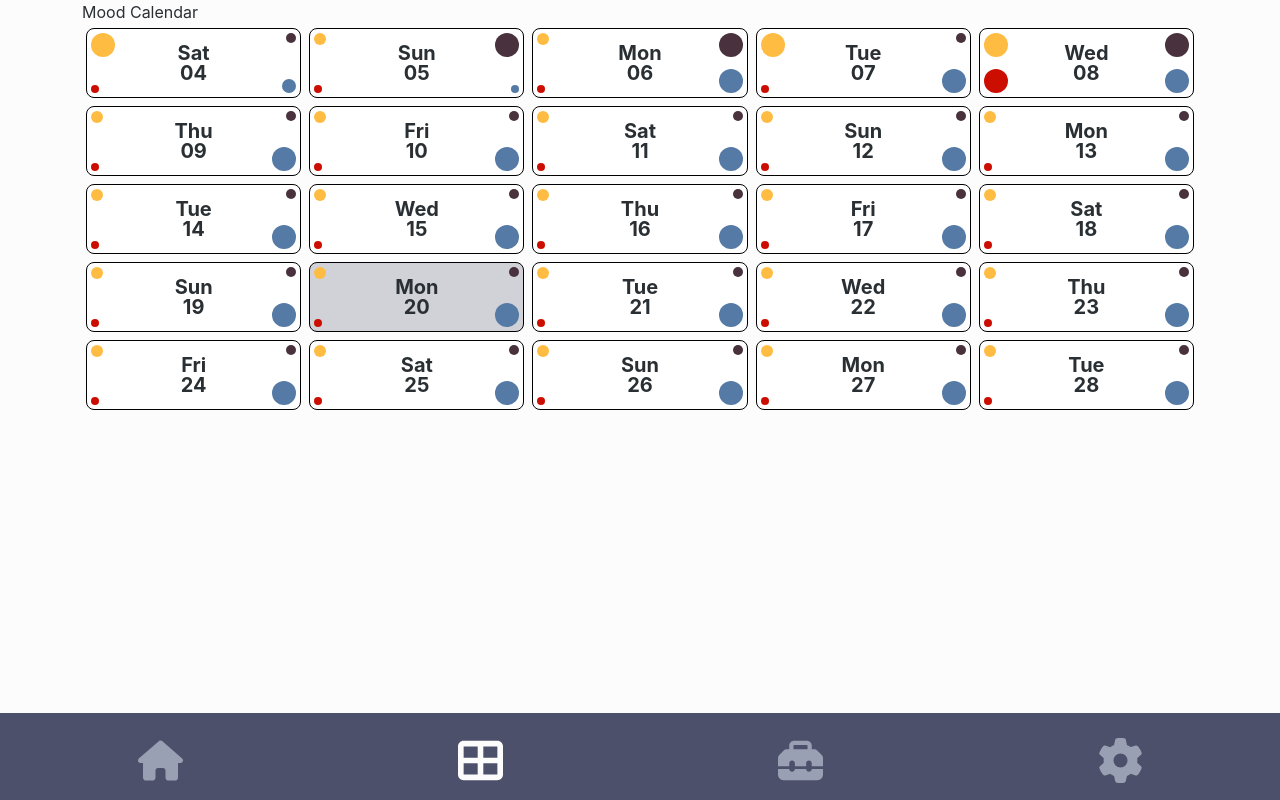
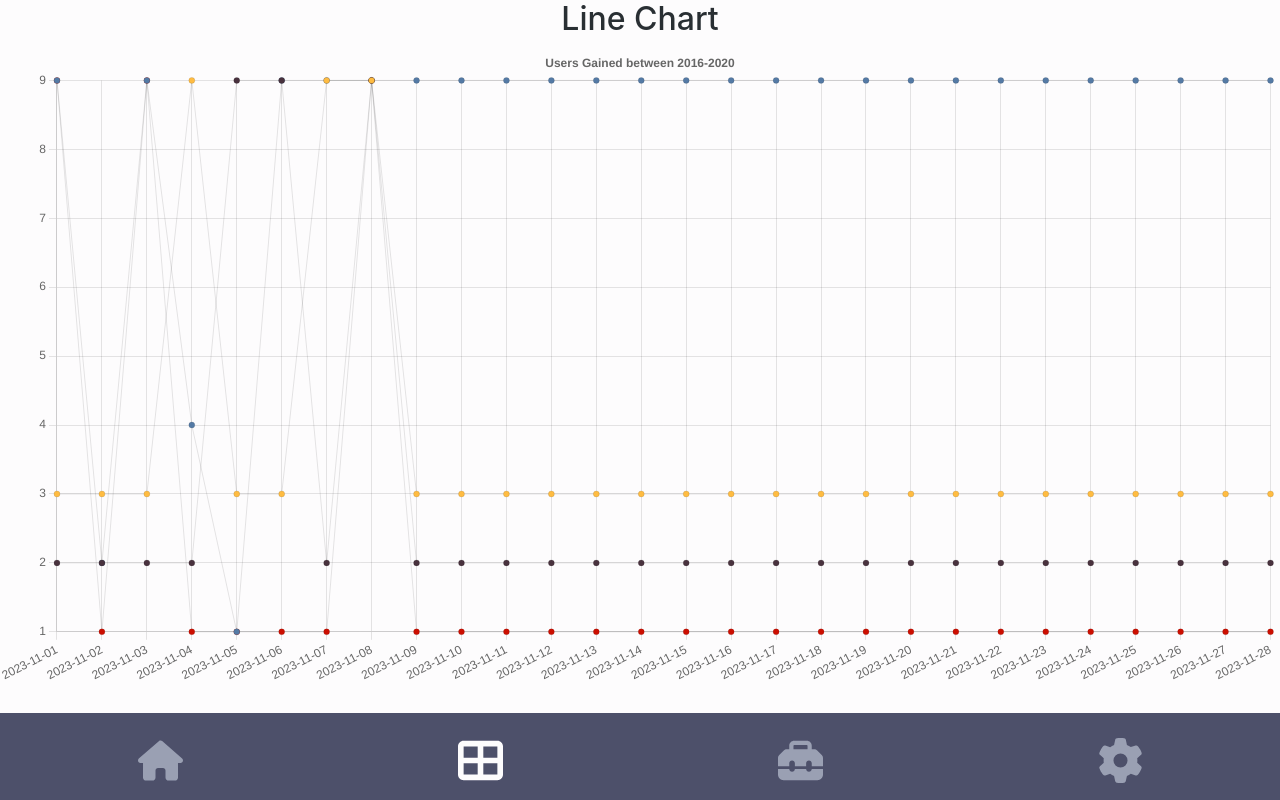
Before and after one commit to ckearl/called-to-heal, a React (Create React App) app: page / in a window 1280 px wide. Both pictures are taken after a click on the icon 480 px from the left and 760 px from the top of the page. Built offline with nearby package versions, Linux system fonts and the light colour scheme.

Commit message:
putting the chart on the grid page

```diff
--- a/package.json
+++ b/package.json
@@ -13,8 +13,10 @@
     "@testing-library/user-event": "^13.5.0",
     "babel-plugin-macros": "^3.1.0",
     "bootstrap": "^5.3.2",
+    "chart.js": "^4.4.1",
     "react": "^18.2.0",
     "react-bootstrap": "^2.9.1",
+    "react-chartjs-2": "^5.2.0",
     "react-dom": "^18.2.0",
     "seedrandom": "^3.0.5",
     "web-vitals": "^2.1.4"
--- a/src/Grid.js
+++ b/src/Grid.js
@@ -1,93 +1,65 @@
-import React from "react";
-import colors from "./constant";
+import React, { useContext, useState } from "react";
+import constants from "./constant";
+import Chart from "chart.js/auto";
+import { CategoryScale } from "chart.js";
+import LineChart from "./components/LineChart.js";
+import { UserContext } from "./UserContext";
 
-const Box = ({ day, date }) => {
-  const year = date.slice(0, 4);
-  const month = date.slice(5, 7);
-  const dayOfMonth = date.slice(8, 10);
-  const dayOfWeek = new Date(year, month - 1, dayOfMonth).getDay();
-  const daysOfWeek = ["Sun", "Mon", "Tue", "Wed", "Thu", "Fri", "Sat"];
+Chart.register(CategoryScale);
 
-  let bgColor = "white";
-  if (date === new Date().toISOString().slice(0, 10)) {
-    bgColor = colors.themeColors.primary + "40";
-  }
+const Grid = ({ user, setUser }) => {
+  const userContext = useContext(UserContext);
+  const days = Object.keys(userContext.users[0].grid.days);
+  // map through the days and return the value of each value of anxious
+  const anxious = Object.values(userContext.users[0].grid.days).map(
+    (day) => day.anxious
+  );
+  const sad = Object.values(userContext.users[0].grid.days).map(
+    (day) => day.sad
+  );
+  const angry = Object.values(userContext.users[0].grid.days).map(
+    (day) => day.angry
+  );
+  const tired = Object.values(userContext.users[0].grid.days).map(
+    (day) => day.tired
+  );
+
+  // .grid.days;
+  console.log(days);
+  const [chartData, setChartData] = useState({
+    labels: days,
+    // datasets is an array of objects where each object represents a set of data to display corresponding to the labels above. for brevity, we'll keep it at one object
+    datasets: [
+      {
+        label: "Anxious",
+        data: anxious,
+        backgroundColor: [constants.emotionColors.anxiousRGB],
+        borderWidth: 1,
+      },
+      {
+        label: "Tired",
+        data: tired,
+        backgroundColor: [constants.emotionColors.tiredRGB],
+        borderWidth: 1,
+      },
+      {
+        label: "Sad",
+        data: sad,
+        backgroundColor: [constants.emotionColors.sadRGB],
+        borderWidth: 1,
+      },
+      {
+        label: "Angry",
+        data: angry,
+        backgroundColor: [constants.emotionColors.angryRGB],
+        borderWidth: 1,
+      },
+    ],
+  });
 
   return (
-    <div className="w-100 h-100 position-relative">
-      <div className="position-absolute d-flex flex-column w-100 h-100 justify-content-center align-items-center lh-1 fw-bold fs-5">
-        <div>{daysOfWeek[dayOfWeek]}</div>
-        <div>{dayOfMonth}</div>
-      </div>
-      <div
-        className="day rounded-3 p-1 m-1"
-        style={{ height: 70, border: "1px solid black", backgroundColor: bgColor }}
-      >
-        <div className="d-flex justify-content-start align-items-baseline">
-          <div
-            id="anxious-dot"
-            className="dot"
-            style={{
-              height: (day.anxious + 3) * 2,
-              width: (day.anxious + 3) * 2,
-              backgroundColor: colors.emotionColors.anxious,
-            }}
-          ></div>
-        </div>
-        <div className="d-flex justify-content-end align-items-baseline">
-          <div
-            id="tired-dot"
-            className="dot"
-            style={{
-              height: (day.tired + 3) * 2,
-              width: (day.tired + 3) * 2,
-              backgroundColor: colors.emotionColors.tired,
-            }}
-          ></div>
-        </div>
-        <div className="d-flex justify-content-start align-items-end">
-          <div
-            id="angry-dot"
-            className="dot"
-            style={{
-              height: (day.angry + 3) * 2,
-              width: (day.angry + 3) * 2,
-              backgroundColor: colors.emotionColors.angry,
-            }}
-          ></div>
-        </div>
-        <div className="d-flex justify-content-end align-items-end">
-          <div
-            id="sad-dot"
-            className="dot"
-            style={{
-              height: (day.sad + 3) * 2,
-              width: (day.sad + 3) * 2,
-              backgroundColor: colors.emotionColors.sad,
-            }}
-          ></div>
-        </div>
-      </div>
-    </div>
-  );
-};
-
-const Grid = ({ user, setUser }) => {
-  // next task: display calendar of bad d-flex justify-content-start align-items-baselines and make the line graph
-  return (
-    <div className="container">
-      <div>Mood Calendar</div>
-      {Object.keys(user.grid.days).length !== 0 ? (
-        <div className="grid-7">
-          {Object.keys(user.grid.days)
-            .slice(-25)
-            .map((day) => {
-              return <Box key={day} day={user.grid.days[day]} date={day} />;
-            })}
-        </div>
-      ) : (
-        <h3 className="text-center"> Record how you are feeling on the home page</h3>
-      )}
+    <div>
+      <LineChart chartData={chartData} />
     </div>
   );
 };
--- /dev/null
+++ b/src/components/LineChart.js
@@ -0,0 +1,25 @@
+import React from "react";
+import { Line } from "react-chartjs-2";
+function LineChart({ chartData }) {
+  return (
+    <div className="chart-container">
+      <h2 style={{ textAlign: "center" }}>Line Chart</h2>
+      <Line
+        data={chartData}
+        options={{
+          plugins: {
+            title: {
+              display: true,
+              text: "Users Gained between 2016-2020",
+            },
+            legend: {
+              display: false,
+            },
+          },
+        }}
+      />
+    </div>
+  );
+}
+
+export default LineChart;
--- a/src/constant.js
+++ b/src/constant.js
@@ -36,6 +36,10 @@ const constants = {
     tired: "#49323E",
     angry: "#CC0E00",
     sad: "#547AA5",
+    anxiousRGB: "rgb(255, 188, 66, 1.0)",
+    tiredRGB: "rgb(73, 50, 62, 1.0)",
+    angryRGB: "rgb(204, 14, 0, 1.0)",
+    sadRGB: "rgb(84, 122, 165, 1.0)",
   },
   themeColors: {
     primary: "#4d506a",
@@ -49,38 +53,5 @@ const constants = {
   },
 };
 
-// const dailyQuotes = [
-//   {
-//     quote:
-//       "The Lord will bless you with miracles if you believe in Him, “doubting nothing.” Do the spiritual work to seek miracles. Prayerfully ask God to help you exercise that kind of faith.",
-//     speaker: "Russell M. Nelson - The Power of Spiritual Momentum",
-//     location: "April 2022 General Conference",
-//   },
-//   {
-//     quote:
-//       "Life can be filled with faith, joy, happiness, hope, and love when we exercise the smallest amount of real faith in Christ- even a mustard seed of faith.",
-//     speaker: "M. Russell Ballard - Precious Gifts from God",
-//     location: "April 2018 General Conference",
-//   },
-//   {
-//     quote:
-//       "[God] accomplishes His miracles one prayer at a time, one person at a time.",
-//     speaker: "Jean A. Stevens - Fear Not; I Am with Thee",
-//     location: "April 2014 General Conference",
-//   },
-//   {
-//     quote:
-//       "18 And it came to pass that when Jesus had made an end of praying unto the Father, he arose; but so great was the ajoy of the multitude that they were overcome. 19 And it came to pass that Jesus spake unto them, and bade them arise. 20 And they arose from the earth, and he said unto them: Blessed are ye because of your faith. And anow behold, my joy is full.",
-//     speaker: "3 Nephi 17:18-20",
-//     location: "Book of Mormon",
-//   },
-//   {
-//     quote:
-//       "23 And in that day ye shall ask me anothing. Verily, verily, I say unto you, Whatsoever ye shall bask the Father in my name, he will give it you. 24 Hitherto have ye asked nothing in my name: aask, and ye shall receive, that your joy may be full.",
-//     speaker: "John 16:23-24",
-//     location: "The New Testament",
-//   },
-// ];
 
-// const data = { colors, dailyQuotes };
 export default constants;
```
Also changed, not shown: src/utils/ChartData.js (added, +32 -0 lines), 1 other file (tests, documents, lock files or other folders).
